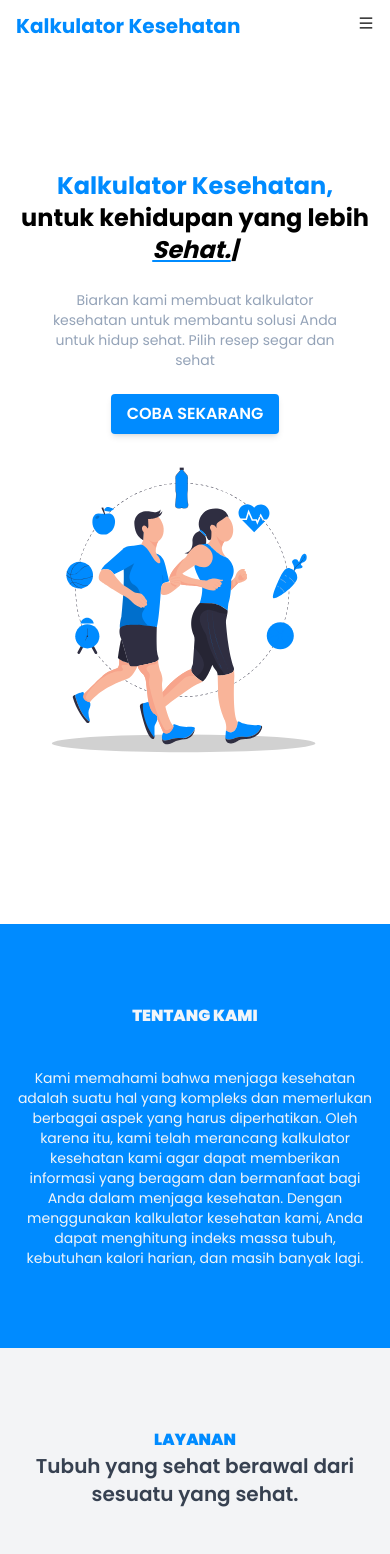
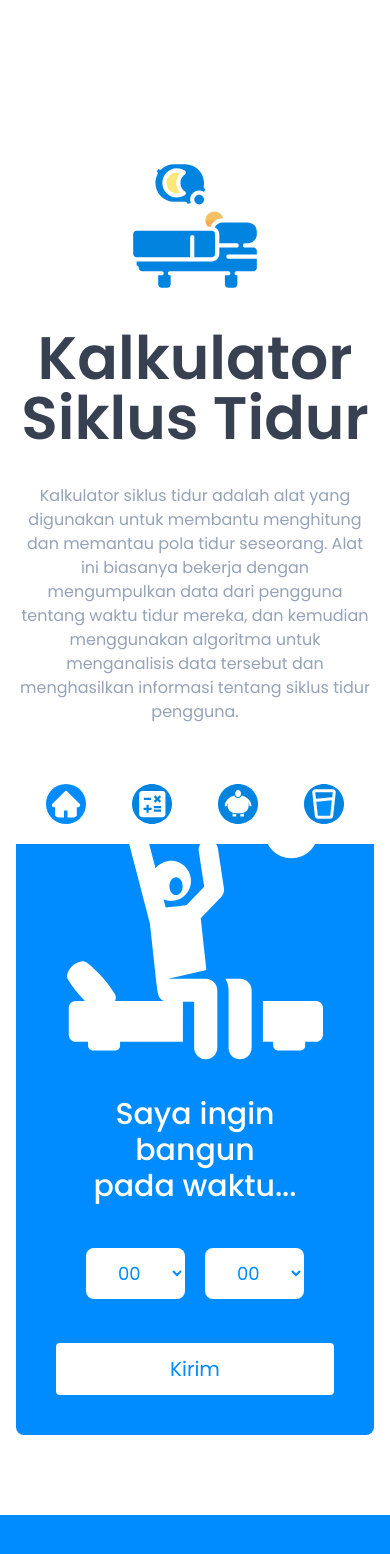
Before and after one commit to MuhammadRadifa/kalkulator-kesehatan, a React (Vite) app: page /kalkulator-siklus-tidur in a window 390 px wide. Shown: the top 1554 px of the page. Built offline with nearby package versions, Linux system fonts and the light colour scheme.

Commit message:
menambahkan fitur kalkulator siklus tidur

```diff
--- a/src/App.jsx
+++ b/src/App.jsx
@@ -1,5 +1,13 @@
 import { Route, Routes } from 'react-router-dom';
-import { AplikasiBMI, AplikasiKalori, AplikasiKebahagiaan, AplkasiHidrasi, HomepagePages, NotFound } from './pages';
+import {
+  AplikasiBMI,
+  AplikasiKalori,
+  AplikasiKebahagiaan,
+  AplikasiTidur,
+  AplkasiHidrasi,
+  HomepagePages,
+  NotFound,
+} from './pages';
 
 function App() {
   return (
@@ -9,6 +17,7 @@ function App() {
       <Route path='/kalkulator-bmi' element={<AplikasiBMI />} />
       <Route path='/kalkulator-hidrasi' element={<AplkasiHidrasi />} />
       <Route path='/kalkulator-kebahagiaan' element={<AplikasiKebahagiaan />} />
+      <Route path='/kalkulator-siklus-tidur' element={<AplikasiTidur />} />
       <Route path='*' element={<HomepagePages />} />
     </Routes>
   );
--- a/src/assets/index.jsx
+++ b/src/assets/index.jsx
@@ -25,6 +25,8 @@ import EmojiPuas from './icons/emoji-puas.svg';
 import EmojiSangatPuas from './icons/emoji-sangat-puas.svg';
 import EmojiTidakPuas from './icons/emoji-tidak-puas.svg';
 import EmojiSangatTidakPuas from './icons/emoji-sangat-tidak-puas.svg';
+import BedSleep from './icons/bed-sleep.svg';
+import WakeUp from './icons/wake-up.svg';
 
 export {
   HeroImg,
@@ -54,4 +56,6 @@ export {
   EmojiPuas,
   EmojiTidakPuas,
   EmojiSangatTidakPuas,
+  BedSleep,
+  WakeUp,
 };
--- /dev/null
+++ b/src/components/form/FormKalkulatorTidur.jsx
@@ -0,0 +1,108 @@
+import React, { useState } from 'react';
+import Swal from 'sweetalert2';
+import { WakeUp } from '../../assets';
+import { FormLayout } from '../../layout';
+import { Tidur } from '../../utils';
+import ResultKalkulatorTidur from '../result/ResultKalkulatorTidur';
+import TitleTidur from '../title/TitleTidur';
+
+const FormKalkulatorTidur = () => {
+  const [status, setStatus] = useState(false);
+  const [data, setData] = useState({});
+  const [dataTidur, setDataTidur] = useState({
+    jam: '00',
+    menit: '00',
+  });
+  const waktu = ['jam', 'menit'];
+
+  const optSelectJam = [];
+  const optSelectMenit = [];
+
+  for (let i = 0; i < 24; i++) {
+    optSelectJam.push(
+      <option key={i} value={i}>
+        {i < 10 ? `0${i}` : i}
+      </option>
+    );
+  }
+
+  for (let i = 0; i < 60; i += 5) {
+    optSelectMenit.push(
+      <option key={i} value={i}>
+        {i < 10 ? `0${i}` : i}
+      </option>
+    );
+  }
+
+  const handleState = (e) => {
+    setDataTidur({ ...dataTidur, [e.target.name]: parseInt(e.target.value) });
+  };
+
+  const handleInput = (e) => {
+    e.preventDefault();
+    setData(Tidur(dataTidur));
+    let timerInterval;
+    Swal.fire({
+      html: 'Harap Tunggu Sebentar',
+      timer: 2000,
+      timerProgressBar: true,
+      didOpen: () => {
+        Swal.showLoading();
+      },
+      willClose: () => {
+        clearInterval(timerInterval);
+      },
+    }).then((result) => {
+      /* Read more about handling dismissals below */
+      if (result.dismiss === Swal.DismissReason.timer) {
+        setStatus(true);
+        window.location.href = '#ini';
+      }
+    });
+  };
+
+  return (
+    <div>
+      <FormLayout>
+        {status && data ? (
+          <ResultKalkulatorTidur status={status} data={data} jamTidur={dataTidur} />
+        ) : (
+          <TitleTidur status={status} />
+        )}
+        <div className={`${status && ' md:-translate-x-full '} md:px-32`}>
+          <form onSubmit={handleInput}>
+            <div className='w-full rounded-lg bg-main p-10 text-white'>
+              <img src={WakeUp} alt='Wake Up' className='mx-auto mb-9' />
+              <h1 className='mb-11 text-center text-3xl font-medium'>
+                Saya ingin bangun <span className='block'>pada waktu...</span>
+              </h1>
+              <div className='mb-11 flex justify-center gap-x-5'>
+                {waktu &&
+                  waktu.map((w) => {
+                    return (
+                      <select
+                        name={w}
+                        id={w}
+                        onChange={handleState}
+                        className='rounded-lg bg-white px-7 py-3 text-lg text-main'
+                      >
+                        {w == 'jam' ? optSelectJam : optSelectMenit}
+                      </select>
+                    );
+                  })}
+              </div>
+              <button
+                type='submit'
+                className='w-full rounded bg-white py-3 text-center text-xl text-main hover:bg-darkBlue hover:text-white'
+              >
+                Kirim
+              </button>
+            </div>
+          </form>
+        </div>
+      </FormLayout>
+    </div>
+  );
+};
+
+export default FormKalkulatorTidur;
--- a/src/components/index.jsx
+++ b/src/components/index.jsx
@@ -22,6 +22,9 @@ import ResultKalkulatorHidrasi from './result/ResultKalkulatorHidrasi';
 import FormKalkulatorKebahagiaan from './form/FormKalkulatorKebahagiaan';
 import TitleKebahagiaan from './title/TitleKebahagiaan';
 import ResultKalkulatorKebahagiaan from './result/ResultKalkulatorKebahagiaan';
+import FormKalkulatorTidur from './form/FormKalkulatorTidur';
+import TitleTidur from './title/TitleTidur';
+import ResultKalkulatorTidur from './result/ResultKalkulatorTidur';
 
 export {
   Navbar,
@@ -48,4 +51,7 @@ export {
   FormKalkulatorKebahagiaan,
   TitleKebahagiaan,
   ResultKalkulatorKebahagiaan,
+  FormKalkulatorTidur,
+  TitleTidur,
+  ResultKalkulatorTidur,
 };
--- /dev/null
+++ b/src/components/result/ResultKalkulatorTidur.jsx
@@ -0,0 +1,40 @@
+import React from 'react';
+import { Result } from '../../layout';
+
+const ResultKalkulatorTidur = ({ status, data, jamTidur }) => {
+  const { jam, menit } = jamTidur;
+  return (
+    <Result status={status}>
+      <div className='text-left'>
+        <h1 className='mb-9 text-center text-6xl font-semibold text-gray-700'>Hasil Kalkulasi</h1>
+        <p className='mb-11 text-xl'>
+          Untuk bangun di jam{' '}
+          <span className='font-medium'>
+            {jam < 10 ? `0${jam}` : jam}:{menit < 10 ? `0${menit}` : menit}
+          </span>
+          , kamu sebaiknya pergi tidur pada jam:
+        </p>
+        <div>
+          {data.map((d, index) => {
+            console.info(d.jamWaktu);
+            return (
+              <div key={index} className='relative mb-4 rounded-lg bg-slate-200 p-6'>
+                {index === 0 && (
+                  <p className='absolute top-4 right-4 text-lg font-semibold text-yellow-500'>
+                    Disarankan<span className='text-pink-500'>*</span>
+                  </p>
+                )}
+                <p className='text-2xl font-semibold text-main'>{d.jamWaktu}</p>
+                <p className='text-slate-500'>
+                  {d.durasi} jam tidur, {d.siklus} siklus tidur
+                </p>
+              </div>
+            );
+          })}
+        </div>
+      </div>
+    </Result>
+  );
+};
+
+export default ResultKalkulatorTidur;
--- /dev/null
+++ b/src/components/title/TitleTidur.jsx
@@ -0,0 +1,19 @@
+import React from 'react';
+import { BedSleep } from '../../assets';
+import { FormTitle } from '../../layout';
+
+const TitleTidur = ({ status }) => {
+  return (
+    <FormTitle status={status}>
+      <img src={BedSleep} alt='Kalkulator' className='mb-9' />
+      <h1 className='mb-9 text-6xl font-semibold text-gray-700'>Kalkulator Siklus Tidur</h1>
+      <p className='text-slate-400'>
+        Kalkulator siklus tidur adalah alat yang digunakan untuk membantu menghitung dan memantau pola tidur seseorang.
+        Alat ini biasanya bekerja dengan mengumpulkan data dari pengguna tentang waktu tidur mereka, dan kemudian
+        menggunakan algoritma untuk menganalisis data tersebut dan menghasilkan informasi tentang siklus tidur pengguna.
+      </p>
+    </FormTitle>
+  );
+};
+
+export default TitleTidur;
--- /dev/null
+++ b/src/pages/aplikasi-kalkulator-siklus-tidur/AplikasiTidur.jsx
@@ -0,0 +1,16 @@
+import React from 'react';
+import { FormKalkulatorTidur } from '../../components';
+import { Aplikasi } from '../../layout';
+
+const AplikasiTidur = () => {
+  document.title = 'Kalkulator Siklus Tidur';
+  return (
+    <div>
+      <Aplikasi>
+        <FormKalkulatorTidur />
+      </Aplikasi>
+    </div>
+  );
+};
+
+export default AplikasiTidur;
--- a/src/pages/index.jsx
+++ b/src/pages/index.jsx
@@ -5,5 +5,15 @@ import TestPages from './homepage/test';
 import NotFound from './notfound/notfound';
 import AplkasiHidrasi from './aplikasi-kalkulator-hidrasi/AplikasiKalkulatorHidrasi';
 import AplikasiKebahagiaan from './aplikasi-kalkulator-kebahagiaan/AplikasiKebahagiaan';
+import AplikasiTidur from './aplikasi-kalkulator-siklus-tidur/AplikasiTidur';
 
-export { HomepagePages, TestPages, AplikasiKalori, AplikasiBMI, NotFound, AplkasiHidrasi, AplikasiKebahagiaan };
+export {
+  HomepagePages,
+  TestPages,
+  AplikasiKalori,
+  AplikasiBMI,
+  NotFound,
+  AplkasiHidrasi,
+  AplikasiKebahagiaan,
+  AplikasiTidur,
+};
--- a/src/utils/logic/Tidur.jsx
+++ b/src/utils/logic/Tidur.jsx
@@ -1,9 +1,9 @@
-const Tidur = (jam, menit) => {
+const Tidur = ({ jam, menit }) => {
   const data = {
-    waktu1: { jamWaktu: '00:00', siklus: 6 },
-    waktu2: { jamWaktu: '00:00', siklus: 5 },
-    waktu3: { jamWaktu: '00:00', siklus: 4 },
-    waktu4: { jamWaktu: '00:00', siklus: 3 },
+    waktu1: { jamWaktu: '00:00', durasi: 9, siklus: 6 },
+    waktu2: { jamWaktu: '00:00', durasi: 7.5, siklus: 5 },
+    waktu3: { jamWaktu: '00:00', durasi: 6, siklus: 4 },
+    waktu4: { jamWaktu: '00:00', durasi: 4.5, siklus: 3 },
   };
 
   let waktu = jam - 9;
@@ -25,7 +25,7 @@ const kurangWaktu = (waktu, menit) => {
   let jam = parseInt(waktu.split(':')[0]);
   let result = '00:00';
   jam = jam + 1;
-  if (jam > 24) {
+  if (jam > 23) {
     jam = jam - 24;
   }
 
```
Also changed, not shown: src/assets/icons/bed-sleep.svg (added), src/assets/icons/wake-up.svg (added).
